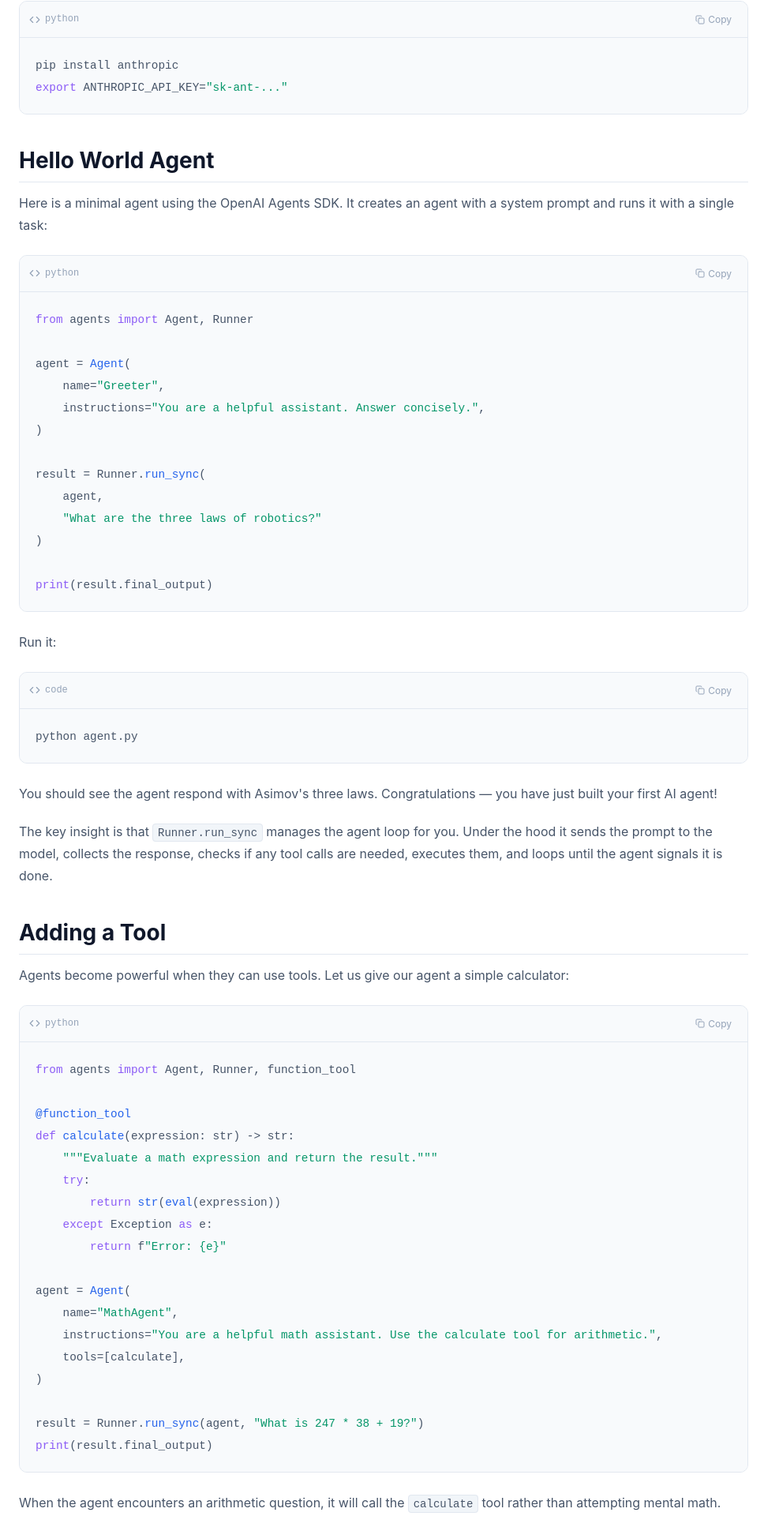
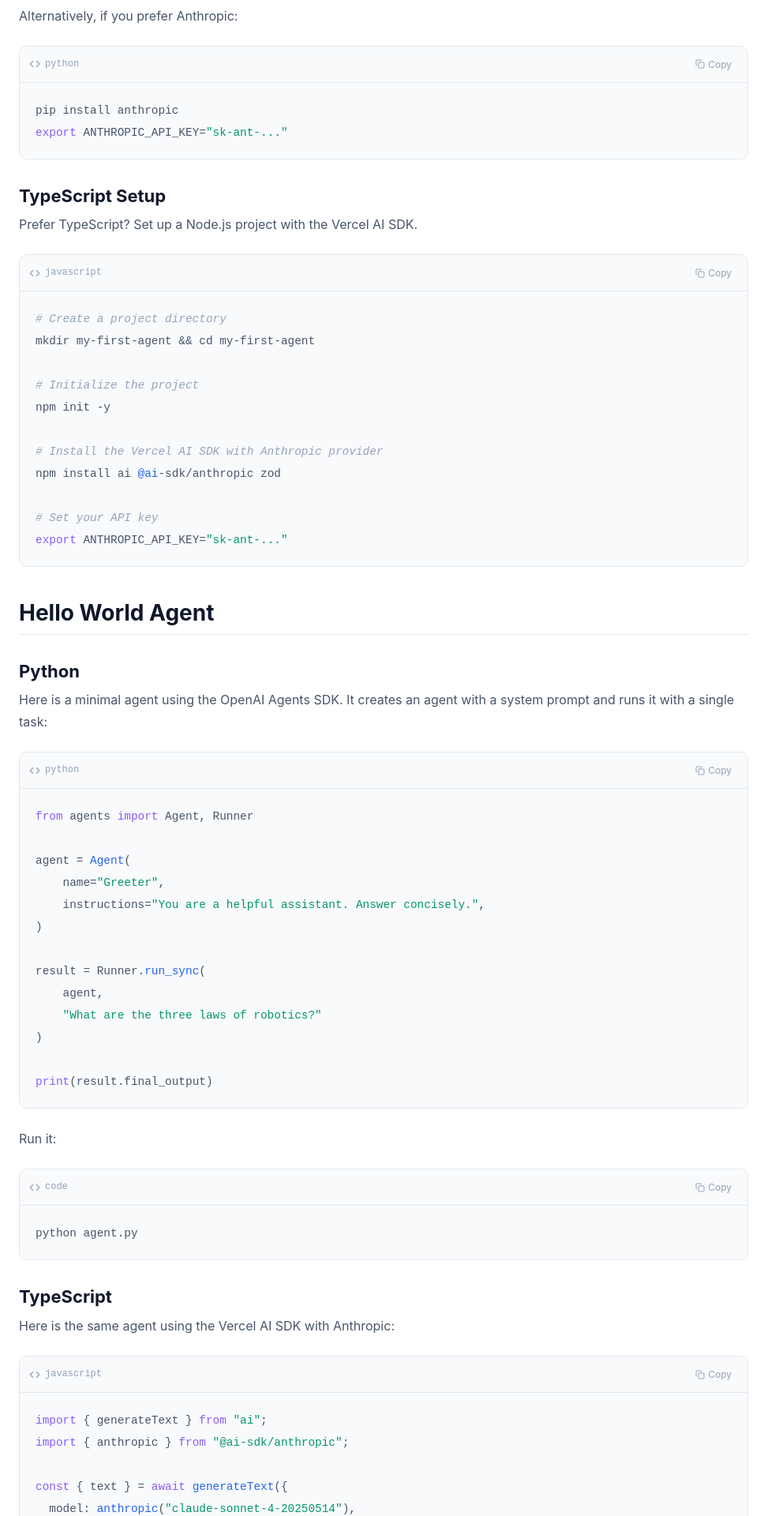
Before and after one commit to sitharaj88/agentic-ai-hub, a Next.js app: page /guides/getting-started in a window 1280 px wide. Shown: the part 2865-4785 px from the top of the page at 79% size, without its empty margins (0-987 px from the left). Built offline with nearby package versions, Linux system fonts and the light colour scheme.

Commit message:
feat: update estimated times for learning paths, enhance documentation content, and improve code examples for clarity

```diff
--- a/src/app/learning-paths/[slug]/page.tsx
+++ b/src/app/learning-paths/[slug]/page.tsx
@@ -34,7 +34,7 @@ const paths: LearningPath[] = [
     title: "Python Developer Path",
     description: "Build powerful agents with Python frameworks like LangGraph, CrewAI, and PydanticAI.",
     difficulty: "intermediate",
-    estimatedTime: "3 hours",
+    estimatedTime: "2.5 hours",
     steps: [
       { title: "Getting Started with Agents", href: "/guides/getting-started", time: "15 min", description: "Review the fundamentals before diving in." },
       { title: "LangGraph Deep Dive", href: "/frameworks/langgraph", time: "20 min", description: "Master graph-based stateful agents." },
@@ -50,7 +50,7 @@ const paths: LearningPath[] = [
     title: "TypeScript Developer Path",
     description: "Agent development in the TypeScript ecosystem with Vercel AI SDK, Mastra, and CopilotKit.",
     difficulty: "intermediate",
-    estimatedTime: "2.5 hours",
+    estimatedTime: "2 hours",
     steps: [
       { title: "Getting Started with Agents", href: "/guides/getting-started", time: "15 min", description: "Review agent fundamentals." },
       { title: "Vercel AI SDK Deep Dive", href: "/frameworks/vercel-ai-sdk", time: "20 min", description: "Build AI-powered web apps." },
@@ -65,7 +65,7 @@ const paths: LearningPath[] = [
     title: "Production Engineer Path",
     description: "Ship, monitor, and scale AI agents in production environments.",
     difficulty: "advanced",
-    estimatedTime: "4 hours",
+    estimatedTime: "2.5 hours",
     steps: [
       { title: "Guardrails & Safety", href: "/guides/guardrails", time: "20 min", description: "Implement safety measures and validation." },
       { title: "Observability & Monitoring", href: "/guides/observability", time: "20 min", description: "Monitor agent behavior in production." },
--- a/src/data/concept-content.ts
+++ b/src/data/concept-content.ts
@@ -1287,7 +1287,7 @@ Answer:"""
 <p>Common choices include:</p>
 <ul>
   <li><strong>OpenAI text-embedding-3-large</strong> &mdash; High quality, widely used, API-based.</li>
-  <li><strong>Cohere embed-v3.0 / embed-v4.0</strong> &mdash; Strong multilingual support, document-optimized.</li>
+  <li><strong>Cohere embed-english-v3.0 / embed-v4.0</strong> &mdash; Strong multilingual support, document-optimized.</li>
   <li><strong>BGE-M3 / GTE-large</strong> &mdash; Open-source models that rival commercial options. Can be self-hosted.</li>
   <li><strong>Voyage AI</strong> &mdash; Domain-specific models for code, legal, finance.</li>
 </ul>
--- a/src/data/frameworks.ts
+++ b/src/data/frameworks.ts
@@ -37,7 +37,7 @@ export const frameworks: Framework[] = [
     language: ["Python", "TypeScript"],
     license: "MIT",
     github_url: "https://github.com/anthropics/anthropic-sdk-python",
-    docs_url: "https://docs.anthropic.com/en/docs/agents-and-tools/agent-sdk",
+    docs_url: "https://docs.anthropic.com/en/docs/agents-and-tools/agent-loop",
     description:
       "Anthropic's production-grade agent runtime with deep MCP integration, computer use capabilities, and a developer-first design philosophy. It provides an agentic loop that automatically handles tool calls, supports multi-turn conversations, and includes built-in guardrails for safe agent behavior.",
     architecture:
@@ -240,7 +240,7 @@ for event in response:
     if event.is_final_response():
         print(event.content.parts[0].text)`,
     code_language: "python",
-    stars_approx: "5k+",
+    stars_approx: "18k+",
     mcp_support: true,
     multi_agent: true,
     featured: true,
@@ -1139,12 +1139,8 @@ console.log(result.text);`,
       "Frontend-focused; requires separate backend agent setup",
       "Less suited for non-web or headless agent applications",
     ],
-    code_example: `import {
-  CopilotKit,
-  CopilotSidebar,
-  useCopilotReadable,
-  useCopilotAction,
-} from "@copilotkit/react";
+    code_example: `import { CopilotKit } from "@copilotkit/react-core";
+import { CopilotSidebar, useCopilotReadable, useCopilotAction } from "@copilotkit/react-ui";
 
 function App() {
   return (
@@ -1253,7 +1249,7 @@ response = requests.post(
 data = response.json()
 print(data["answer"])`,
     code_language: "python",
-    stars_approx: "60k+",
+    stars_approx: "130k+",
     mcp_support: true,
     multi_agent: false,
     featured: false,
--- a/src/data/guide-content.ts
+++ b/src/data/guide-content.ts
@@ -86,7 +86,8 @@ export const guideContents: GuideContent[] = [
       },
       {
         title: "Installing Dependencies",
-        content: `<p>Let us set up a Python project with the OpenAI Agents SDK. You will need Python 3.10 or later.</p>
+        content: `<h3>Python Setup</h3>
+<p>Set up a Python project with the OpenAI Agents SDK. You will need Python 3.10 or later.</p>
 
 <pre><code># Create a project directory
 mkdir my-first-agent && cd my-first-agent
@@ -106,11 +107,28 @@ export OPENAI_API_KEY="sk-..."
 
 <pre><code>pip install anthropic
 export ANTHROPIC_API_KEY="sk-ant-..."
+</code></pre>
+
+<h3>TypeScript Setup</h3>
+<p>Prefer TypeScript? Set up a Node.js project with the Vercel AI SDK.</p>
+
+<pre><code># Create a project directory
+mkdir my-first-agent && cd my-first-agent
+
+# Initialize the project
+npm init -y
+
+# Install the Vercel AI SDK with Anthropic provider
+npm install ai @ai-sdk/anthropic zod
+
+# Set your API key
+export ANTHROPIC_API_KEY="sk-ant-..."
 </code></pre>`,
       },
       {
         title: "Hello World Agent",
-        content: `<p>Here is a minimal agent using the OpenAI Agents SDK. It creates an agent with a system prompt and runs it with a single task:</p>
+        content: `<h3>Python</h3>
+<p>Here is a minimal agent using the OpenAI Agents SDK. It creates an agent with a system prompt and runs it with a single task:</p>
 
 <pre><code>from agents import Agent, Runner
 
@@ -132,13 +150,35 @@ print(result.final_output)
 <pre><code>python agent.py
 </code></pre>
 
+<h3>TypeScript</h3>
+<p>Here is the same agent using the Vercel AI SDK with Anthropic:</p>
+
+<pre><code>import { generateText } from "ai";
+import { anthropic } from "@ai-sdk/anthropic";
+
+const { text } = await generateText({
+  model: anthropic("claude-sonnet-4-20250514"),
+  system: "You are a helpful assistant. Answer concisely.",
+  prompt: "What are the three laws of robotics?",
+});
+
+console.log(text);
+</code></pre>
+
+<p>Run it:</p>
+
+<pre><code>npx tsx agent.ts
+</code></pre>
+
 <p>You should see the agent respond with Asimov's three laws. Congratulations — you have just built your first AI agent!</p>
 
-<p>The key insight is that <code>Runner.run_sync</code> manages the agent loop for you. Under the hood it sends the prompt to the model, collects the response, checks if any tool calls are needed, executes them, and loops until the agent signals it is done.</p>`,
+<p>Both approaches manage the agent loop for you. Under the hood they send the prompt to the model, collect the response, check if any tool calls are needed, execute them, and loop until done.</p>`,
       },
       {
         title: "Adding a Tool",
-        content: `<p>Agents become powerful when they can use tools. Let us give our agent a simple calculator:</p>
+        content: `<p>Agents become powerful when they can use tools. Let us give our agent a simple calculator.</p>
+
+<h3>Python</h3>
 
 <pre><code>from agents import Agent, Runner, function_tool
 
@@ -158,6 +198,37 @@ agent = Agent(
 
 result = Runner.run_sync(agent, "What is 247 * 38 + 19?")
 print(result.final_output)
+</code></pre>
+
+<h3>TypeScript</h3>
+
+<pre><code>import { generateText, tool } from "ai";
+import { anthropic } from "@ai-sdk/anthropic";
+import { z } from "zod";
+
+const { text } = await generateText({
+  model: anthropic("claude-sonnet-4-20250514"),
+  system: "You are a helpful math assistant. Use the calculate tool for arithmetic.",
+  prompt: "What is 247 * 38 + 19?",
+  tools: {
+    calculate: tool({
+      description: "Evaluate a math expression and return the result",
+      parameters: z.object({
+        expression: z.string().describe("The math expression to evaluate"),
+      }),
+      execute: async ({ expression }) => {
+        try {
+          return String(eval(expression));
+        } catch (e) {
+          return "Error: invalid expression";
+        }
+      },
+    }),
+  },
+  maxSteps: 5,
+});
+
+console.log(text);
 </code></pre>
 
 <p>When the agent encounters an arithmetic question, it will call the <code>calculate</code> tool rather than attempting mental math. This is the essence of tool-augmented generation.</p>`,
@@ -1548,19 +1619,18 @@ with trace("full_agent_run", project_name="my-agent") as rt:
         title: "Tracing with Langfuse",
         content: `<p>Langfuse is an open-source alternative to LangSmith. It can be self-hosted or used as a managed service:</p>
 
-<pre><code>from langfuse import Langfuse
-from langfuse.decorators import observe, langfuse_context
-
-langfuse = Langfuse(
-    public_key="pk-...",
-    secret_key="sk-...",
-    host="https://cloud.langfuse.com",  # or your self-hosted URL
-)
+<pre><code>from langfuse import observe, get_client
+
+# Configure via environment variables:
+# LANGFUSE_PUBLIC_KEY="pk-..."
+# LANGFUSE_SECRET_KEY="sk-..."
+# LANGFUSE_HOST="https://cloud.langfuse.com"
 
 @observe()
 def run_agent(user_message: str) -> str:
     # Update the current trace with metadata
-    langfuse_context.update_current_trace(
+    langfuse = get_client()
+    langfuse.update_current_trace(
         user_id="user-123",
         metadata={"source": "api"},
     )
@@ -1574,7 +1644,8 @@ def run_agent(user_message: str) -> str:
 def do_research(query: str) -> str:
     # This creates a child span
     result = llm.invoke(query)
-    langfuse_context.update_current_observation(
+    langfuse = get_client()
+    langfuse.update_current_observation(
         metadata={"tokens": result.usage.total_tokens}
     )
     return result.content
```
